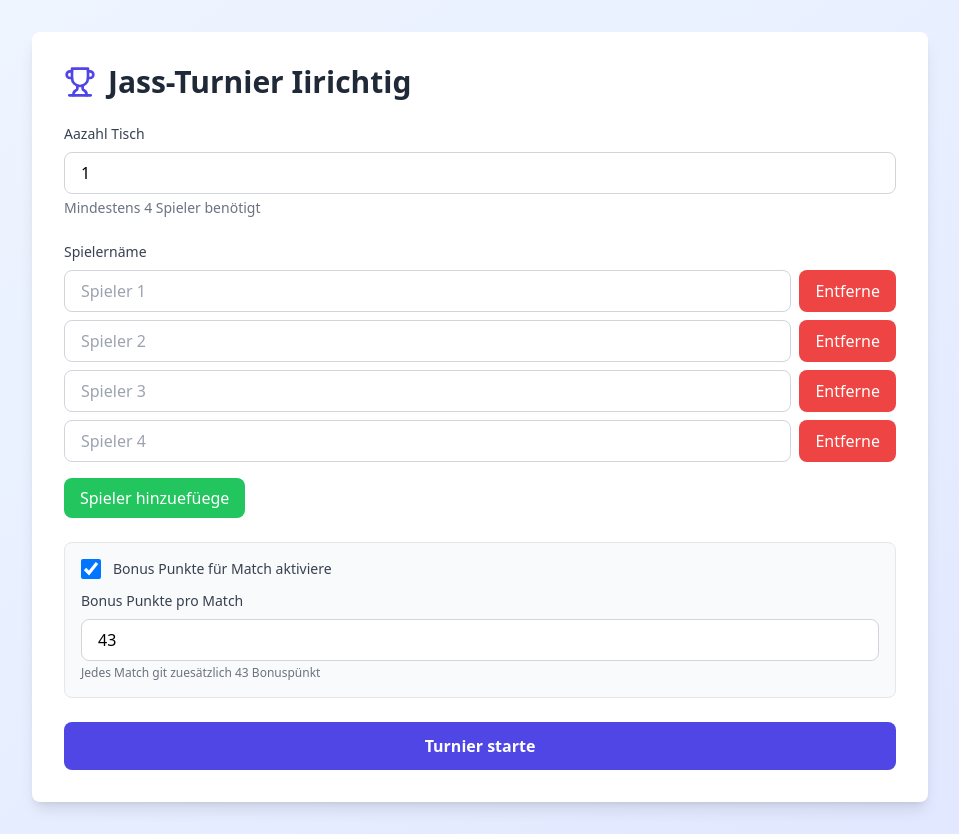
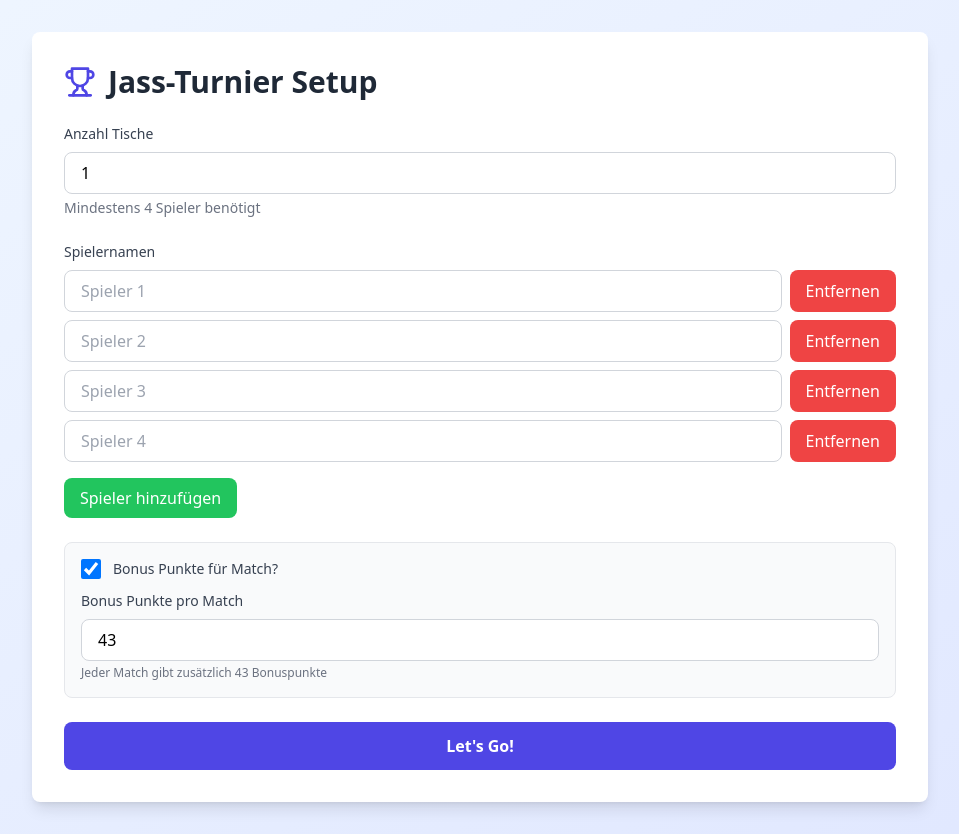
Before and after one commit to turnitclockwise/Jass-Turnier, a React (Vite) app: page / in a window 1280 px wide. Both pictures are taken after a click on the button "Neus Turnier erstelle". Shown: the whole page, without its empty margins (160-1119 px from the left). Built offline with nearby package versions, Linux system fonts and the light colour scheme.

Commit message:
add some translations

```diff
--- a/src/components/Setup.jsx
+++ b/src/components/Setup.jsx
@@ -21,12 +21,12 @@ const Setup = ({
         <div className="bg-white rounded-lg shadow-lg p-8">
           <div className="flex items-center gap-3 mb-6">
             <Trophy className="text-indigo-600" size={32} />
-            <h1 className="text-3xl font-bold text-gray-800">Jass-Turnier Iirichtig</h1>
+            <h1 className="text-3xl font-bold text-gray-800">Jass-Turnier Setup</h1>
           </div>
 
           <div className="mb-6">
             <label className="block text-sm font-medium text-gray-700 mb-2">
-              Aazahl Tisch
+              Anzahl Tische
             </label>
             <input
               type="number"
@@ -43,7 +43,7 @@ const Setup = ({
 
           <div className="mb-6">
             <label className="block text-sm font-medium text-gray-700 mb-2">
-              Spielernäme
+              Spielernamen
             </label>
             {playerNames.map((name, idx) => (
               <div key={idx} className="flex gap-2 mb-2">
@@ -59,7 +59,7 @@ const Setup = ({
                     onClick={() => removePlayer(idx)}
                     className="px-4 py-2 bg-red-500 text-white rounded-lg hover:bg-red-600"
                   >
-                    Entferne
+                    Entfernen
                   </button>
                 )}
               </div>
@@ -68,7 +68,7 @@ const Setup = ({
               onClick={addPlayer}
               className="mt-2 px-4 py-2 bg-green-500 text-white rounded-lg hover:bg-green-600"
             >
-              Spieler hinzuefüege
+              Spieler hinzufügen
             </button>
           </div>
 
@@ -82,7 +82,7 @@ const Setup = ({
                 className="w-5 h-5 text-indigo-600 rounded focus:ring-2 focus:ring-indigo-500"
               />
               <label htmlFor="bonusPoints" className="text-sm font-medium text-gray-700">
-                Bonus Punkte für Match aktiviere
+                Bonus Punkte für Match?
               </label>
             </div>
 
@@ -99,7 +99,7 @@ const Setup = ({
                   className="w-full px-4 py-2 border border-gray-300 rounded-lg focus:ring-2 focus:ring-indigo-500"
                 />
                 <p className="text-xs text-gray-500 mt-1">
-                  Jedes Match git zuesätzlich {bonusPointsPerMatch} Bonuspünkt
+                  Jeder Match gibt zusätzlich {bonusPointsPerMatch} Bonuspunkte
                 </p>
               </div>
             )}
@@ -109,7 +109,7 @@ const Setup = ({
             onClick={startTournament}
             className="w-full px-6 py-3 bg-indigo-600 text-white rounded-lg hover:bg-indigo-700 font-semibold"
           >
-            Turnier starte
+            Let's Go!
           </button>
         </div>
       </div>
```
